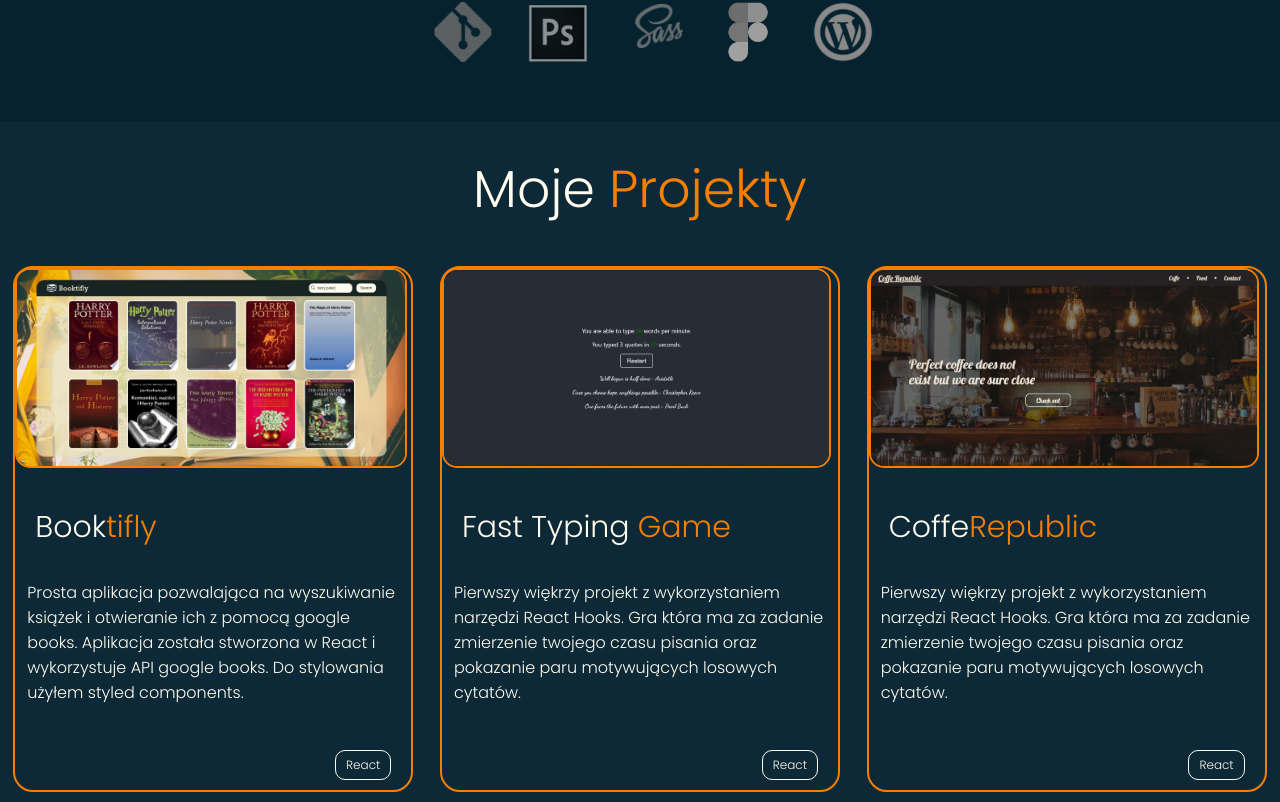
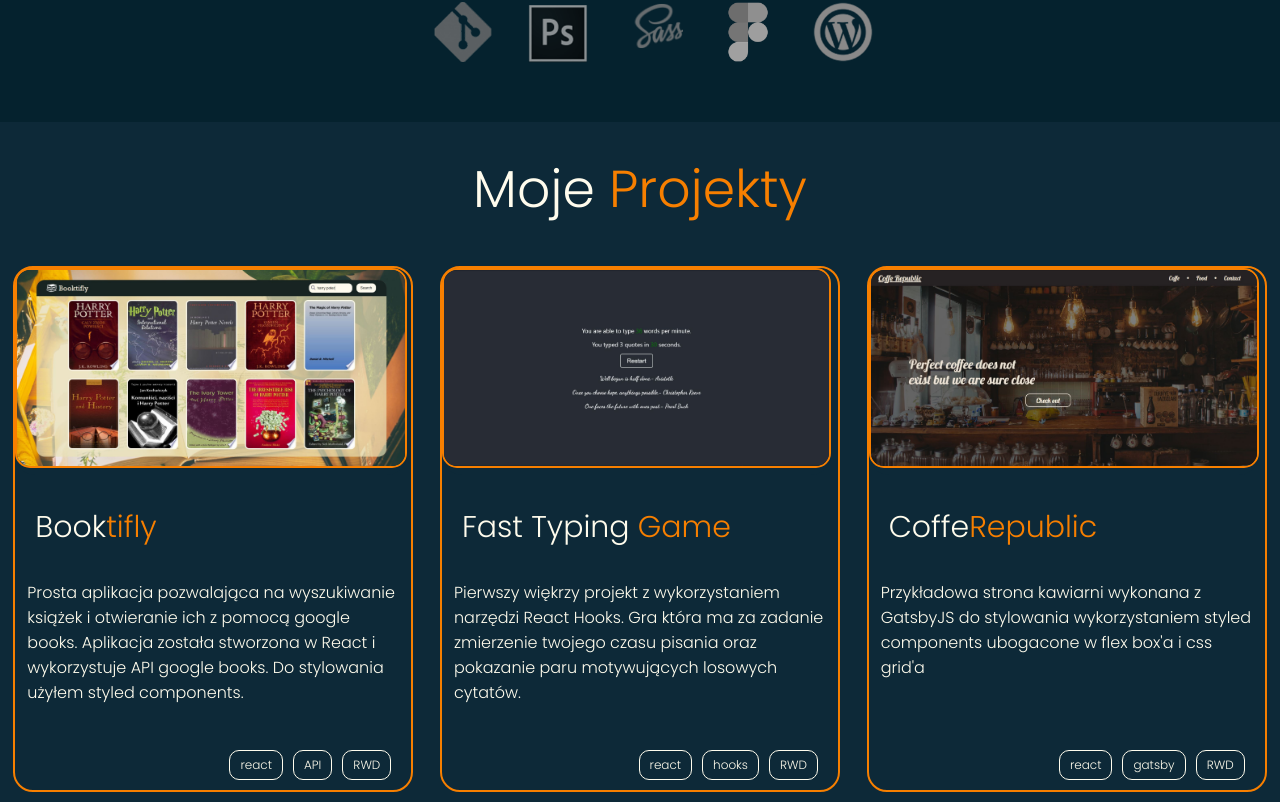
Before and after one commit to patkub2/portfolio, a React (Create React App) app: page / in a window 1280 px wide. Shown: the part 1404-2206 px from the top of the page. Built offline with nearby package versions, Linux system fonts and the light colour scheme.

Commit message:
added working technologies under project card

```diff
--- a/src/components/Projects.js
+++ b/src/components/Projects.js
@@ -26,7 +26,14 @@
         Moje <Orange>Projekty</Orange>{" "}
       </Title>
       <Border>
-        <ProjectsTemplate title="Book" titleorange="tifly" img={booktifly}>
+        <ProjectsTemplate
+          title="Book"
+          titleorange="tifly"
+          img={booktifly}
+          tech1="react"
+          tech2="API"
+          tech3="RWD"
+        >
           Prosta aplikacja pozwalająca na wyszukiwanie książek i otwieranie ich
           z pomocą google books. Aplikacja została stworzona w React i
           wykorzystuje API google books. Do stylowania użyłem styled components.
@@ -35,6 +42,9 @@
           title="Fast Typing"
           titleorange=" Game"
           img={fasttyping}
+          tech1="react"
+          tech2="hooks"
+          tech3="RWD"
         >
           Pierwszy więkrzy projekt z wykorzystaniem narzędzi React Hooks. Gra
           która ma za zadanie zmierzenie twojego czasu pisania oraz pokazanie
@@ -44,10 +54,12 @@
           title="Coffe"
           titleorange="Republic"
           img={cofferepublic}
+          tech1="react"
+          tech2="gatsby"
+          tech3="RWD"
         >
-          Pierwszy więkrzy projekt z wykorzystaniem narzędzi React Hooks. Gra
-          która ma za zadanie zmierzenie twojego czasu pisania oraz pokazanie
-          paru motywujących losowych cytatów.
+          Przykładowa strona kawiarni wykonana z GatsbyJS do stylowania
+          wykorzystaniem styled components ubogacone w flex box'a i css grid'a
         </ProjectsTemplate>
       </Border>
     </ProjectsContainer>
--- a/src/components/ProjectsTemplate.js
+++ b/src/components/ProjectsTemplate.js
@@ -72,7 +72,10 @@
       </ProjectsTitle>
       <ProjectsText>{p.children ? p.children : null}</ProjectsText>
       <TechnoDiv>
-        <Techno>React</Techno>
+        {p.tech1 ? <Techno>{p.tech1}</Techno> : null}
+        {p.tech2 ? <Techno>{p.tech2}</Techno> : null}
+        {p.tech3 ? <Techno>{p.tech3}</Techno> : null}
+        {p.tech4 ? <Techno>{p.tech4}</Techno> : null}
       </TechnoDiv>
     </ProjectsTemplateContainer>
   );
```
